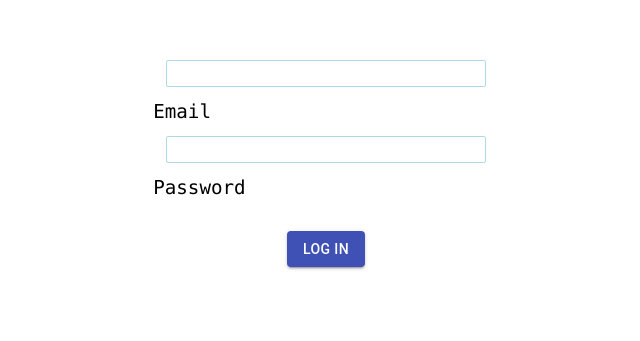
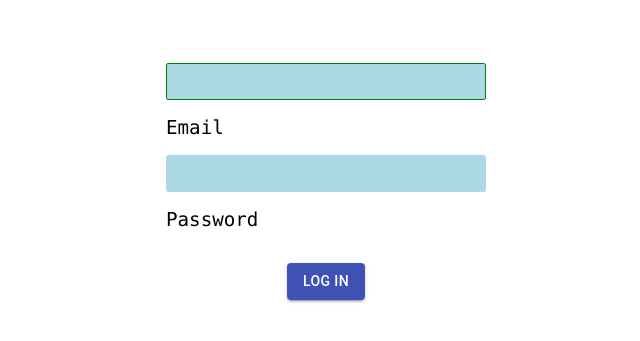
Before and after one commit to DM-Projects/Zen-Management-Client, a React (Create React App) app: page /login in a window 1280 px wide. Shown: the part 113-454 px from the top of the page, without its empty margins (314-954 px from the left). Built offline with nearby package versions, Linux system fonts and the light colour scheme.

Commit message:
Cleanup login form, missing reusable components for form labels

```diff
--- a/src/Components/Login/Login.js
+++ b/src/Components/Login/Login.js
@@ -6,9 +6,20 @@ const Login = (props) => {
 
     const [email, setEmail] = useState("");
     const [password, setPassword] = useState("");
+    const [isEmail, setIsEmail] = useState(true);
+    const EMAIL_MESSAGE = "Email is not valid";
 
     const onEmailChange = (event) => {
-        setEmail(event.target.value)
+
+        let email = event.target.value;
+
+        if(email.indexOf("@") == -1){
+            return setIsEmail(false);
+        }
+
+        setEmail(email)
+        setIsEmail(true);
+
     }
 
     const onPasswordChange = (event) => {
@@ -17,15 +28,20 @@ const Login = (props) => {
 
     const handleSubmit = (event) => {
         event.preventDefault();
-        return alert('submitting form!');
+        return console.log(email, password)
     }
 
     return (
         <React.Fragment>
-            <section>
-                <form onSubmit={handleSubmit}>
-                    <input type="email" name="email" id="email" className={"input"} onChange={onEmailChange}/>
-                    <label htmlFor="email">Email</label>
+            <section className="form-wrapper">
+                <form onSubmit={handleSubmit} className={"form"}>
+                    <input type="email" name="email" id="email" className={"input"} onChange={onEmailChange} style={{
+                        borderColor: isEmail ? "green" : "red",
+                    }}/>
+                    {isEmail ?
+                        <label htmlFor="email">Email</label> :
+                        (<label>{EMAIL_MESSAGE}</label>)
+                    }
                     <input type="password" name="password" id="password" className={"input"} onChange={onPasswordChange}/>
                     <label htmlFor="password">Password</label>
                     <Button variant={"contained"} color={"primary"} type="submit" className={"submit_btn"}>Log in</Button>
--- a/src/Components/Login/login.css
+++ b/src/Components/Login/login.css
@@ -1,22 +1,27 @@
-form {
+.form {
   margin: 10rem auto;
   height: 100vh;
-  width: 30vw;
+  width: 50vw;
+  min-width: 15vw;
   display: flex;
   flex-direction: column;
   align-items: center; }
-  form label {
+  .form label {
     font-size: 1.2rem;
     font-family: "Consolas", "Bitstream Vera Sans Mono", "Courier New", Courier, monospace;
-    width: 90%;
+    width: 20rem;
     text-align: left; }
-  form .input {
+  .form .input {
+    background-color: lightblue;
     width: 20rem;
-    margin: 1em;
-    padding: .35em .4em;
+    margin: 1.2em;
+    padding: .75em .4em;
     border: 1.3px solid lightblue;
-    border-radius: .135rem; }
-  form .submit_btn {
+    border-radius: .135rem;
+    font-family: "Consolas", "Bitstream Vera Sans Mono", "Courier New", Courier, monospace; }
+    .form .input:focus {
+      outline: none; }
+  .form .submit_btn {
     display: block;
     margin: 2rem auto; }
 
--- a/src/Components/Login/login.scss
+++ b/src/Components/Login/login.scss
@@ -1,24 +1,32 @@
-form {
+.form {
     margin: 10rem auto;
     height: 100vh;
-    width: 30vw;
+    width: 50vw;
+    min-width: 15vw;
     display: flex;
     flex-direction: column;
     align-items: center;
 
     & label{
+        //background-color: red;
         font-size: 1.2rem;
         font-family: "Consolas", "Bitstream Vera Sans Mono", "Courier New", Courier, monospace;
-        width: 90%;
+        width: 20rem;
         text-align: left;
     }
 
     .input{
+        background-color: lightblue;
         width: 20rem;
-        margin: 1em;
-        padding: .35em .4em;
+        margin: 1.2em;
+        padding: .75em .4em;
         border: 1.3px solid lightblue;
         border-radius: .135rem;
+        font-family: "Consolas", "Bitstream Vera Sans Mono", "Courier New", Courier, monospace;
+
+        &:focus {
+            outline: none;
+        }
     }
 
     .submit_btn {
```
Also changed, not shown: 2 other files (tests, documents, lock files or other folders).
